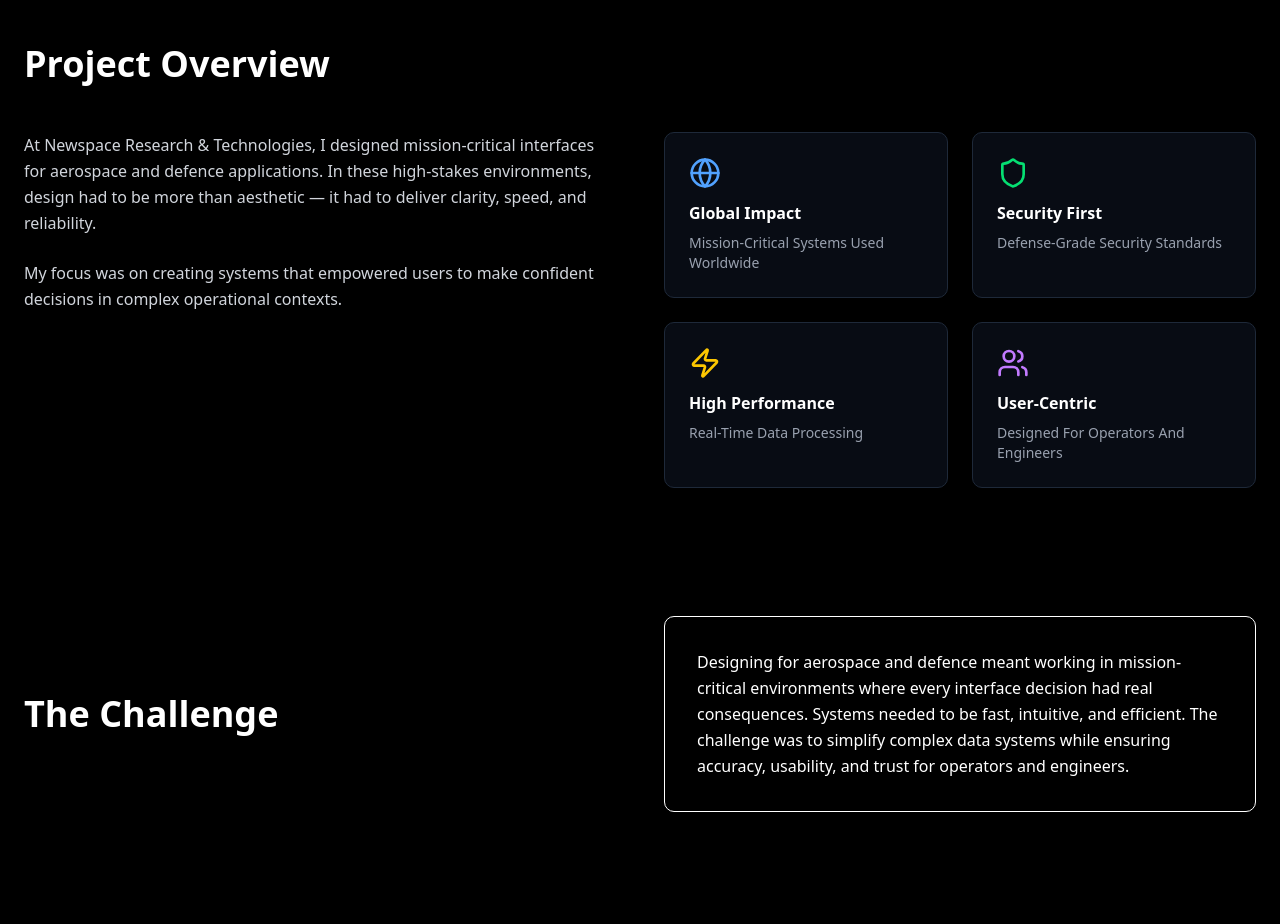
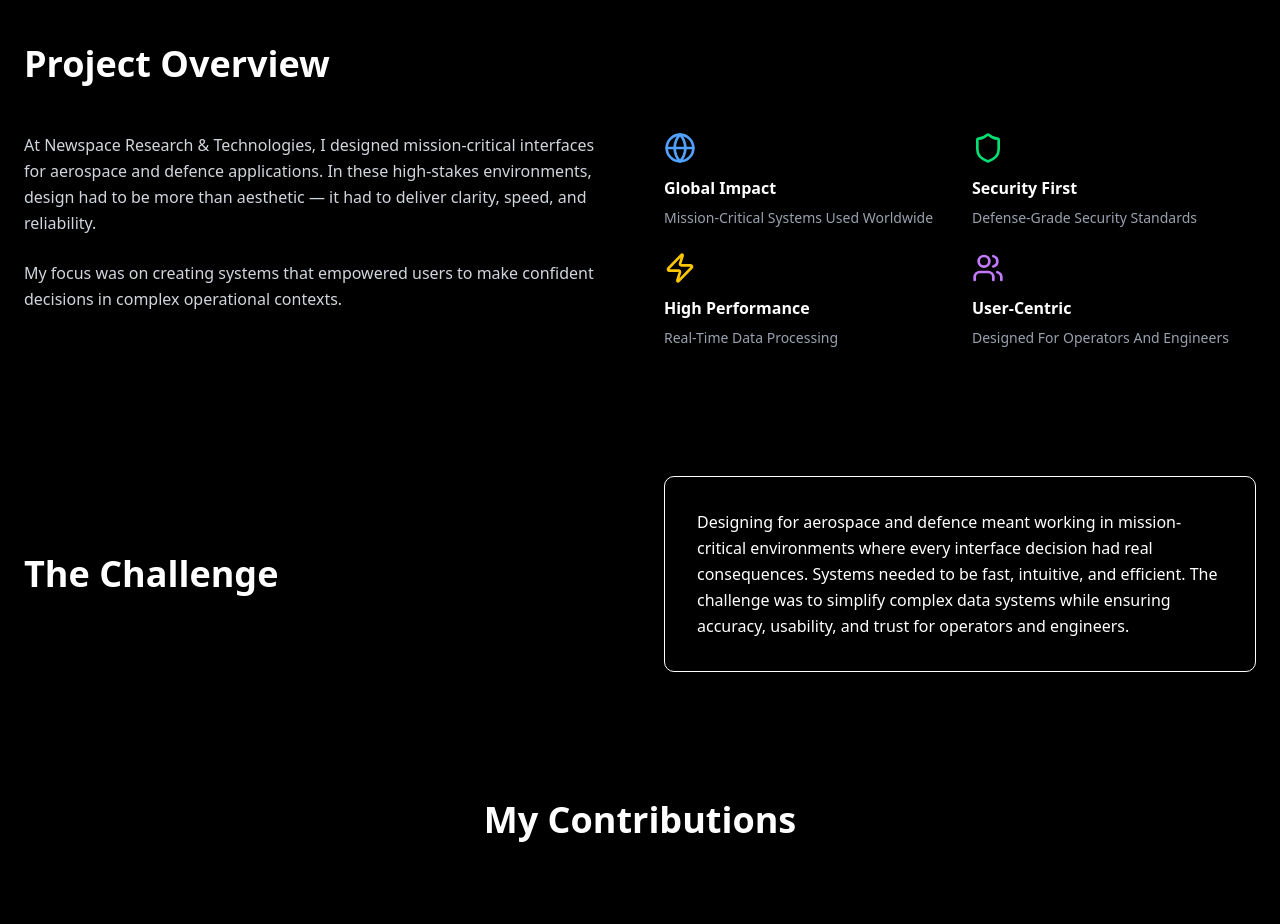
Before and after one commit to guptaRishi00/Shristi-port, a Next.js app: page /Projects/Newspace in a window 1280 px wide. Shown: the part 820-1744 px from the top of the page. Built offline with nearby package versions, Linux system fonts and the light colour scheme.

Commit message:
Updated newsapce project page

```diff
--- a/app/Projects/Newspace/page.tsx
+++ b/app/Projects/Newspace/page.tsx
@@ -17,7 +17,7 @@ interface FeatureCardProps {
 }
 
 const FeatureCard: React.FC<FeatureCardProps> = ({ icon, title, description, color }) => (
-  <div className="bg-gray-900/50 border border-gray-800 rounded-lg p-6">
+  <div className="p-0 m-0">
     <div className={`w-8 h-8 ${color} mb-3`}>{icon}</div>
     <h3 className="font-semibold mb-2">{title}</h3>
     <p className="text-sm text-gray-400">{description}</p>
@@ -25,13 +25,12 @@ const FeatureCard: React.FC<FeatureCardProps> = ({ icon, title, description, col
 );
 
 export default function NewspacePortfolio() {
-  const heroBackgroundImage: string = "/Project4.png"; // from public folder
+  const heroBackgroundImage = "/Project4.png"; // from public folder
 
   return (
     <div className="bg-black text-white">
       {/* Navbar */}
       <Navbar />
-
 
       {/* Hero Section */}
       <section className="relative w-full min-h-screen">
@@ -77,14 +76,12 @@ export default function NewspacePortfolio() {
         </div>
       </section>
 
-
-
-
       {/* Project Overview */}
       <section className="max-w-7xl mx-auto px-6 py-16">
         <h2 className="text-4xl font-bold mb-12">Project Overview</h2>
         <div className="grid md:grid-cols-2 gap-12">
-          <div>
+          {/* Left Text */}
+          <div className="flex flex-col justify-start">
             <p className="text-gray-300 leading-relaxed mb-6">
               At Newspace Research & Technologies, I designed mission-critical interfaces for aerospace and defence applications. In these high-stakes environments, design had to be more than aesthetic — it had to deliver clarity, speed, and reliability.
             </p>
@@ -92,6 +89,8 @@ export default function NewspacePortfolio() {
               My focus was on creating systems that empowered users to make confident decisions in complex operational contexts.
             </p>
           </div>
+
+          {/* Right Feature Cards */}
           <div className="grid grid-cols-2 gap-6">
             <FeatureCard
               icon={<Globe className="w-8 h-8" />}
@@ -132,7 +131,6 @@ export default function NewspacePortfolio() {
           </div>
         </div>
       </section>
-
 
       {/* My Contributions */}
       <section className="max-w-7xl mx-auto px-6 py-16">
@@ -195,8 +193,6 @@ export default function NewspacePortfolio() {
           </div>
         </div>
       </section>
-
-
 
       {/* Process & Solutions */}
       <section className="max-w-7xl mx-auto px-6 py-16">
```
Lines whose indentation alone changed are shown as unchanged.
